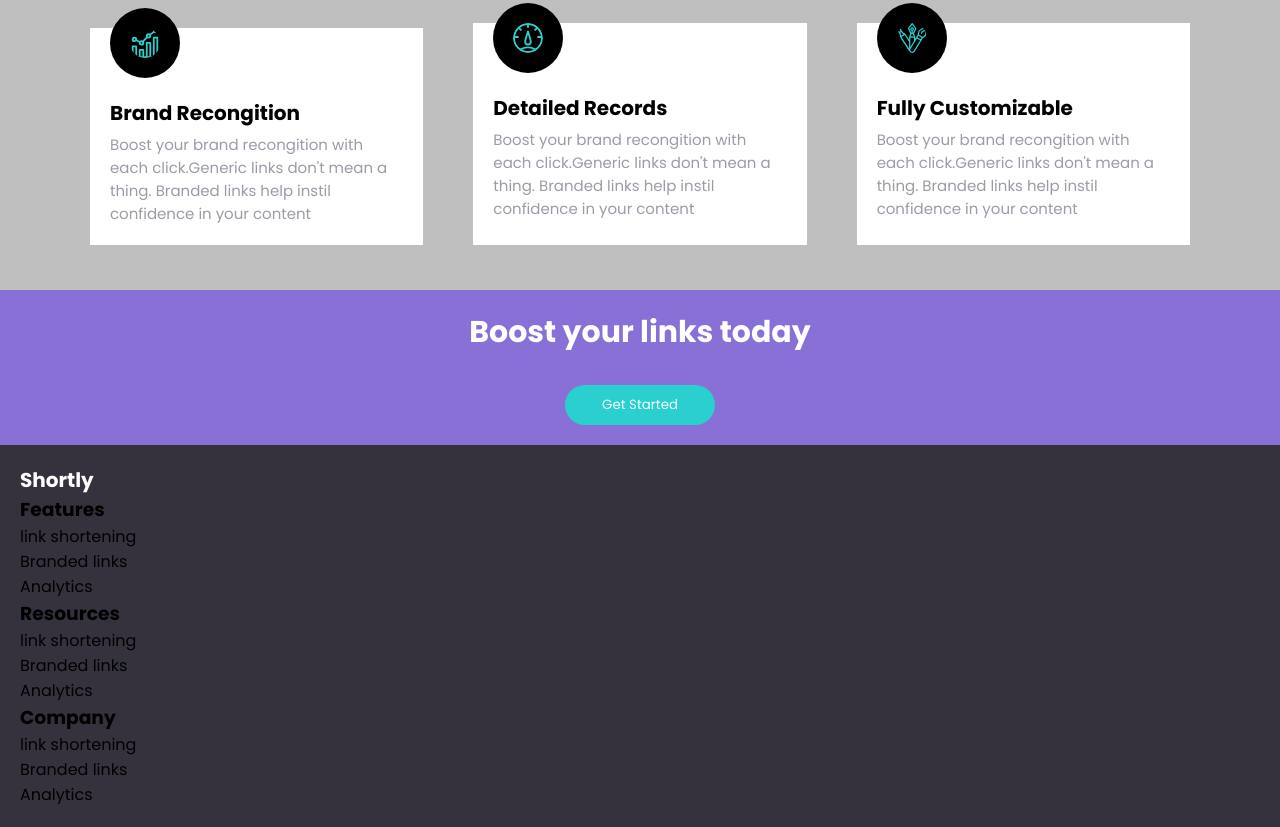
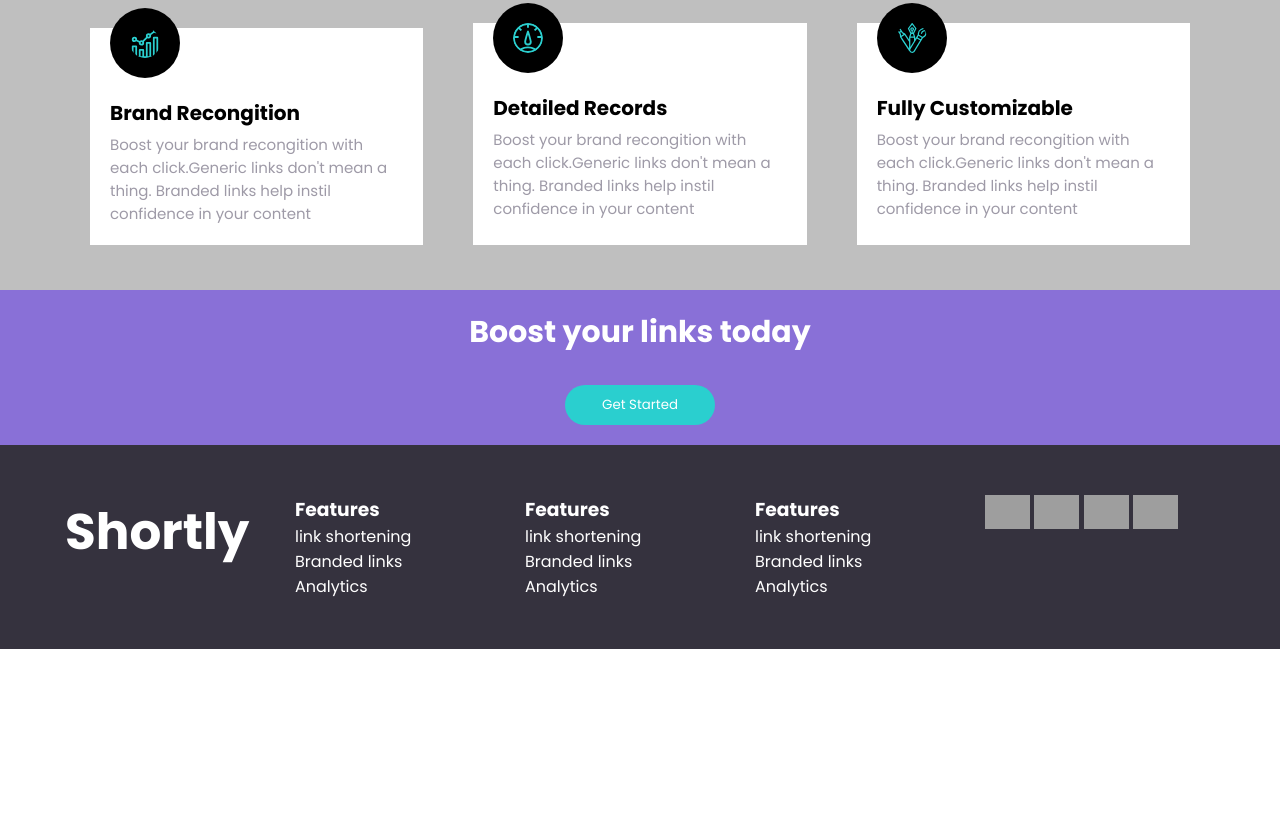
Before and after one commit to Godsdelight1/branding, a plain HTML site: page index.html in a window 1280 px wide. Shown: the part 810-1637 px from the top of the page. After the commit the page ends 1459 px from the top, so only its background shows below. Drawn offline with Linux system fonts and the light colour scheme; grey boxes are pictures that could not be loaded.

Commit message:
Added a footer

```diff
--- a/css/shorter.css
+++ b/css/shorter.css
@@ -156,14 +156,24 @@ p {
 .footer{
     background-color: hsl(255, 11%, 22%);
     padding: 20px;
-
+}
+.footer h2{
+    color: white;
+  font-size: 50px;
+}
+.allinone {
+  color: white;
+  margin: 30px 0;
+}
+  .allinone img{
+width: 45px;
+  }
+.allinone ol{
+  list-style: none;
 
 }
 
-.footer h2{
-    font-size: 20px;
-    color: white;
-}
+
 
 
 
@@ -182,6 +192,16 @@ p {
   }
 }
 
+@media (min-width: 851px) {
+  .displayer{
+    display: flex;
+    justify-content: center;
+    flex-wrap: wrap;
+  }
+  .allinone{
+    width: 20%;
+  }
+}
 @media (min-width: 929px) {
   .wrapper {
     display: flex;
--- a/index.html
+++ b/index.html
@@ -82,44 +82,54 @@
 
     <!-- FOOTER -->
     <section class="footer">
-      <h2>Shortly</h2>
+      <div class="container displayer">
+        <h2 class="allinone">Shortly</h2>
 
         <div class="allinone">
           <h3>Features</h3>
           <ol>
-          link shortening
-        </ol>
-        <ol>
-          Branded links
-        </ol>
-        <ol>
-          Analytics
-        </ol>
-      </div>
-      <div class="allinone">
-        <h3>Resources</h3>
-        <ol>
-          link shortening
-        </ol>
-        <ol>
-          Branded links
-        </ol>
-        <ol>
-          Analytics
+            <li>link shortening</li>
+            <li>Branded links</li>
+            <li>Analytics</li>
           </ol>
         </div>
 
         <div class="allinone">
-        <h3>Company</h3>
+          <h3>Features</h3>
           <ol>
-          link shortening
+            <li>link shortening</li>
+            <li>Branded links</li>
+            <li>Analytics</li>
           </ol>
+        </div>
+
+        <div class="allinone">
+          <h3>Features</h3>
           <ol>
-          Branded links
+            <li>link shortening</li>
+            <li>Branded links</li>
+            <li>Analytics</li>
           </ol>
-        <ol>
-          Analytics
-        </ol>
+        </div>
+
+        <div class="allinone">
+          <img
+            src="https://www.svgrepo.com/show/516209/facebook-messenger.svg"
+            alt=""
+          />
+          <img
+            src="https://www.svgrepo.com/show/516209/facebook-messenger.svg"
+            alt=""
+          />
+          <img
+            src="https://www.svgrepo.com/show/516209/facebook-messenger.svg"
+            alt=""
+          />
+          <img
+            src="https://www.svgrepo.com/show/516209/facebook-messenger.svg"
+            alt=""
+          />
+        </div>
       </div>
     </section>
   </body>
```
Lines whose indentation alone changed are shown as unchanged.
